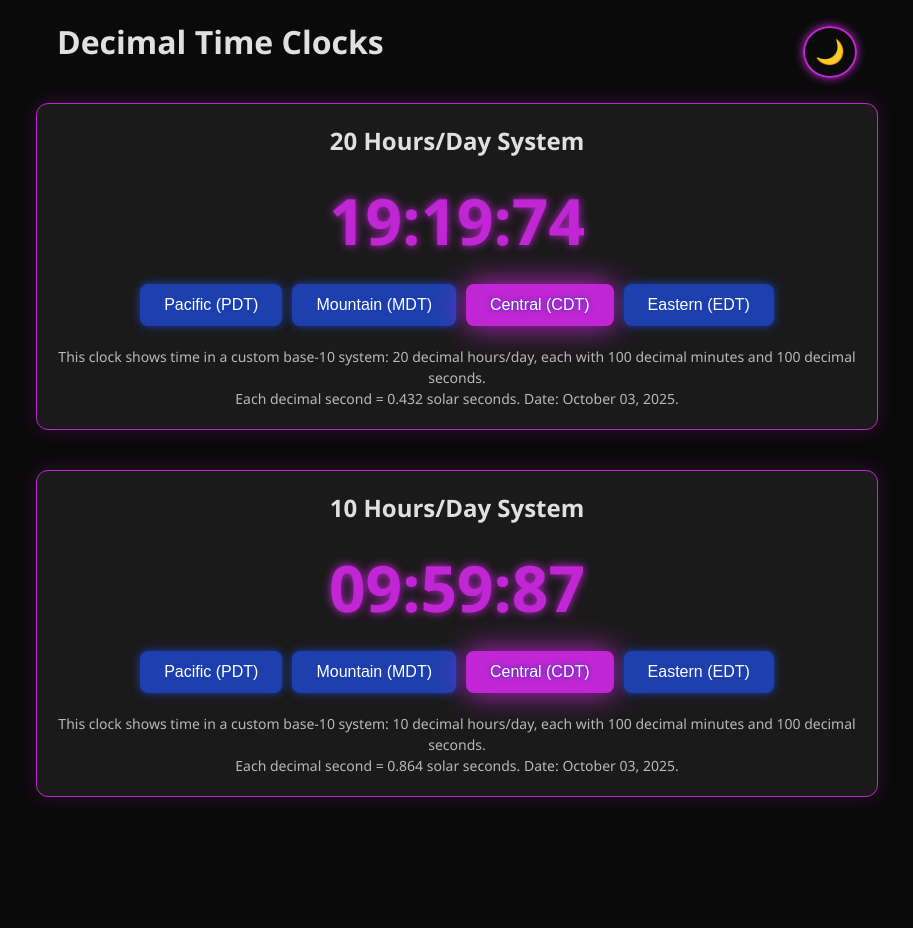
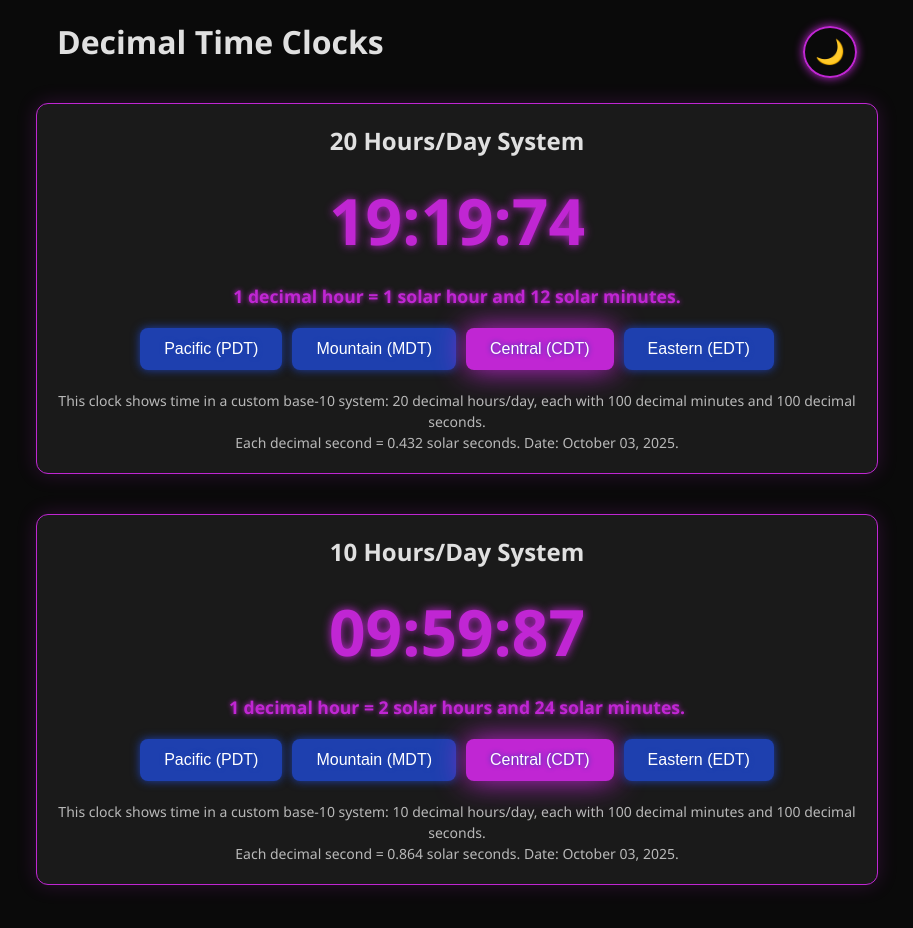
Before and after one commit to Compulyze/dectime, a plain HTML site: page index.html in a window 1280 px wide. Shown: the whole page, without its empty margins (183-1096 px from the left). Before the commit the page ends 857 px from the top, so only its background shows below. Drawn offline with Linux system fonts and the light colour scheme.

Commit message:
Update index.html

```diff
--- a/index.html
+++ b/index.html
@@ -98,6 +98,15 @@
             text-align: center;
             text-shadow: 0 0 10px var(--accent-color);
             transition: color 0.3s ease;
+        }
+
+        .conversion-note {
+            text-align: center;
+            font-weight: bold;
+            color: var(--accent-color);
+            margin: 10px 0;
+            font-size: 1.1em;
+            text-shadow: 0 0 5px var(--accent-color);
         }
 
         .buttons {
@@ -206,6 +215,7 @@
     <div class="clock-section">
         <h2>20 Hours/Day System</h2>
         <div id="clock20">Loading...</div>
+        <div class="conversion-note">1 decimal hour = 1 solar hour and 12 solar minutes.</div>
         <div class="buttons">
             <button class="time-zone-btn" data-zone="Pacific" aria-label="Pacific Time">Pacific (PDT)</button>
             <button class="time-zone-btn" data-zone="Mountain" aria-label="Mountain Time">Mountain (MDT)</button>
@@ -221,6 +231,7 @@
     <div class="clock-section">
         <h2>10 Hours/Day System</h2>
         <div id="clock10">Loading...</div>
+        <div class="conversion-note">1 decimal hour = 2 solar hours and 24 solar minutes.</div>
         <div class="buttons">
             <button class="time-zone-btn" data-zone="Pacific" aria-label="Pacific Time">Pacific (PDT)</button>
             <button class="time-zone-btn" data-zone="Mountain" aria-label="Mountain Time">Mountain (MDT)</button>
```
